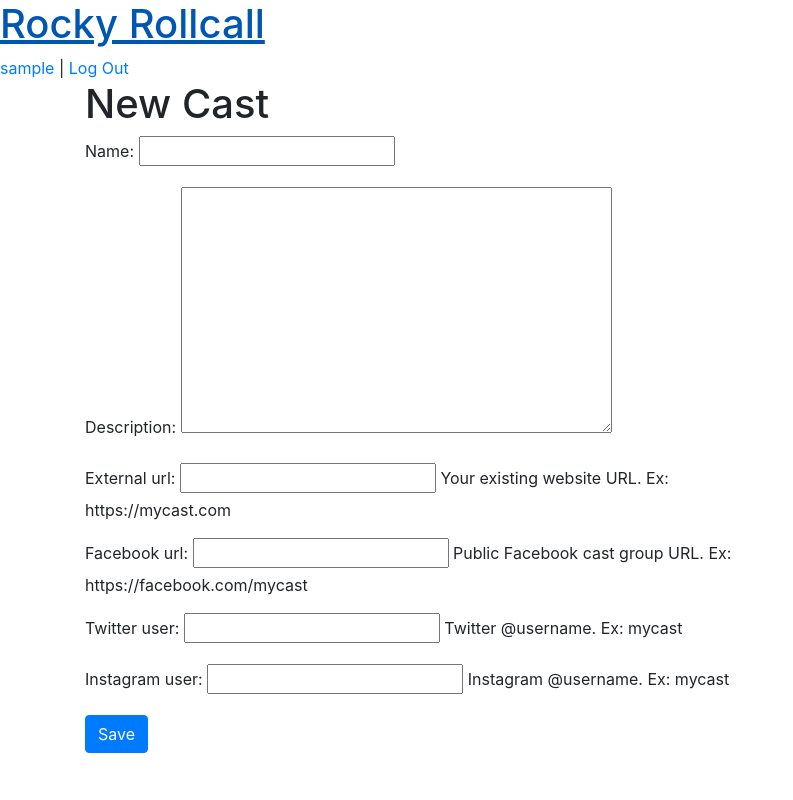
After one commit to devdupont/Rocky-Rollcall, a Django app: page /cast/new in a window 1280 px wide. The commit adds this page. Shown: the whole page, without its empty margins (0-793 px from the left). Run offline with Django 3.2, Linux system fonts and the light colour scheme; the visitor is signed in with stand-in values (Sample User, id 1); parts of the project's set-up code (start-up, migrations or seed data) failed here and were passed over; some libraries are stand-ins or nearby versions.

Commit message:
Add new cast flow

```diff
--- a/castpage/forms.py
+++ b/castpage/forms.py
@@ -3,7 +3,22 @@ Cast page form classes
 """
 
 from django import forms
-from .models import PageSection
+from .models import Cast, PageSection
+
+class NewCastForm(forms.ModelForm):
+
+    class Meta:
+        model = Cast
+        fields = (
+            'name', 'description',
+            'external_url', 'facebook_url', 'twitter_user', 'instagram_user',
+        )
+        help_texts = {
+            'external_url': 'Your existing website URL. Ex: https://mycast.com',
+            'facebook_url': 'Public Facebook cast group URL. Ex: https://facebook.com/mycast',
+            'twitter_user': 'Twitter @username. Ex: mycast',
+            'instagram_user': 'Instagram @username. Ex: mycast',
+        }
 
 class PageSectionForm(forms.ModelForm):
 
--- a/castpage/models.py
+++ b/castpage/models.py
@@ -34,12 +34,12 @@ class Cast(models.Model):
         self.slug = text.slugify(self.name)
         super(Cast, self).save(*args, **kwargs)
 
-    def is_manager(self, pk: int) -> bool:
+    def is_manager(self, user) -> bool:
         """
         Returns if a user manages a cast by primary key
         """
         # pylint: disable=E1101
-        return bool(self.managers.filter(pk=pk))
+        return not user.is_anonymous and self.managers.filter(pk=user.profile.pk)
 
     def __str__(self) -> str:
         return self.name
--- /dev/null
+++ b/castpage/templates/castpage/cast_edit.html
@@ -0,0 +1,15 @@
+{% extends 'castpage/base.html' %}
+
+{% block content %}
+    <div class="content container">
+        <div class="row">
+            <div class="col-md-8">
+                <h1>New Cast</h1>
+                <form method="POST" class="section-form">{% csrf_token %}
+                    {{ form.as_p }}
+                    <button type="submit" class="save btn btn-primary">Save</button>
+                </form>
+            </div>
+        </div>
+    </div>
+{% endblock %}
--- a/castpage/templates/castpage/home.html
+++ b/castpage/templates/castpage/home.html
@@ -19,7 +19,7 @@
                     <div class="section">
                         <div class="section-title">
                             <h3>{{ section.title }}</h3>
-                            {% if user.is_authenticated %}
+                            {% if show_management %}
                                 <a class="btn btn-primary" href="{% url 'cast_section_edit' slug=cast.slug pk=section.pk %}" role="button"><i class="fas fa-edit"></i></a>
                                 <a class="btn btn-danger" href="{% url 'cast_section_remove' slug=cast.slug pk=section.pk %}" role="button"><i class="far fa-trash-alt"></i></a>
                             {% endif %}
@@ -29,7 +29,7 @@
                         </div>
                     </div>
                     {% endfor %}
-                    {% if user.is_authenticated %}
+                    {% if show_management %}
                     <div>
                         <a href="{% url 'cast_section_new' slug=cast.slug %}" class="btn btn-primary" role="button"><i class="fas fa-plus"></i></a>
                     </div>
--- a/castpage/urls.py
+++ b/castpage/urls.py
@@ -6,6 +6,7 @@ from django.urls import path
 from . import views
 
 urlpatterns = [
+    path('new', views.cast_new, name='cast_new'),
     path('<slug:slug>', views.cast_home, name='cast_home'),
     path('<slug:slug>/section/new/', views.cast_section_new, name='cast_section_new'),
     path('<slug:slug>/section/<int:pk>/edit/', views.cast_section_edit, name='cast_section_edit'),
--- a/castpage/views.py
+++ b/castpage/views.py
@@ -5,16 +5,34 @@ View logic for cast page and management
 from django.contrib.auth.decorators import login_required
 from django.http import HttpResponseForbidden
 from django.shortcuts import get_object_or_404, redirect, render
-from .forms import PageSectionForm
+from .forms import NewCastForm, PageSectionForm
 from .models import Cast, PageSection
+
+@login_required
+def cast_new(request):
+    """
+    Create a new cast
+    """
+    if request.method == 'POST':
+        form = NewCastForm(request.POST)
+        if form.is_valid():
+            cast = form.save()
+            cast.managers.add(request.user.profile)
+            cast.save()
+            return redirect('cast_home', slug=cast.slug)
+    else:
+        form = NewCastForm()
+    return render(request, 'castpage/cast_edit.html', {'form': form})
 
 def cast_home(request, slug: str):
     """
     Renders the cast's home page
     """
-    print(type(request))
     cast = get_object_or_404(Cast, slug=slug)
-    return render(request, 'castpage/home.html', {'cast': cast})
+    return render(request, 'castpage/home.html', {
+        'cast': cast,
+        'show_management': cast.is_manager(request.user)
+    })
 
 @login_required
 def cast_section_new(request, slug: str):
@@ -22,7 +40,7 @@ def cast_section_new(request, slug: str):
     Add a new PageSection to a cast's home page
     """
     cast = get_object_or_404(Cast, slug=slug)
-    if not cast.is_manager(request.user.pk):
+    if not cast.is_manager(request.user):
         return HttpResponseForbidden()
     if request.method == 'POST':
         form = PageSectionForm(request.POST)
@@ -41,7 +59,7 @@ def cast_section_edit(request, slug: str, pk: int):
     Edit an existing section of a cast's home page
     """
     cast = get_object_or_404(Cast, slug=slug)
-    if not cast.is_manager(request.user.pk):
+    if not cast.is_manager(request.user):
         return HttpResponseForbidden()
     section = get_object_or_404(PageSection, pk=pk)
     if request.method == 'POST':
@@ -61,7 +79,7 @@ def cast_section_remove(request, slug: str, pk: int):
     Remove a section from a cast's home page
     """
     cast = get_object_or_404(Cast, slug=slug)
-    if not cast.is_manager(request.user.pk):
+    if not cast.is_manager(request.user):
         return HttpResponseForbidden()
     section = get_object_or_404(PageSection, pk=pk)
     section.delete()
```
